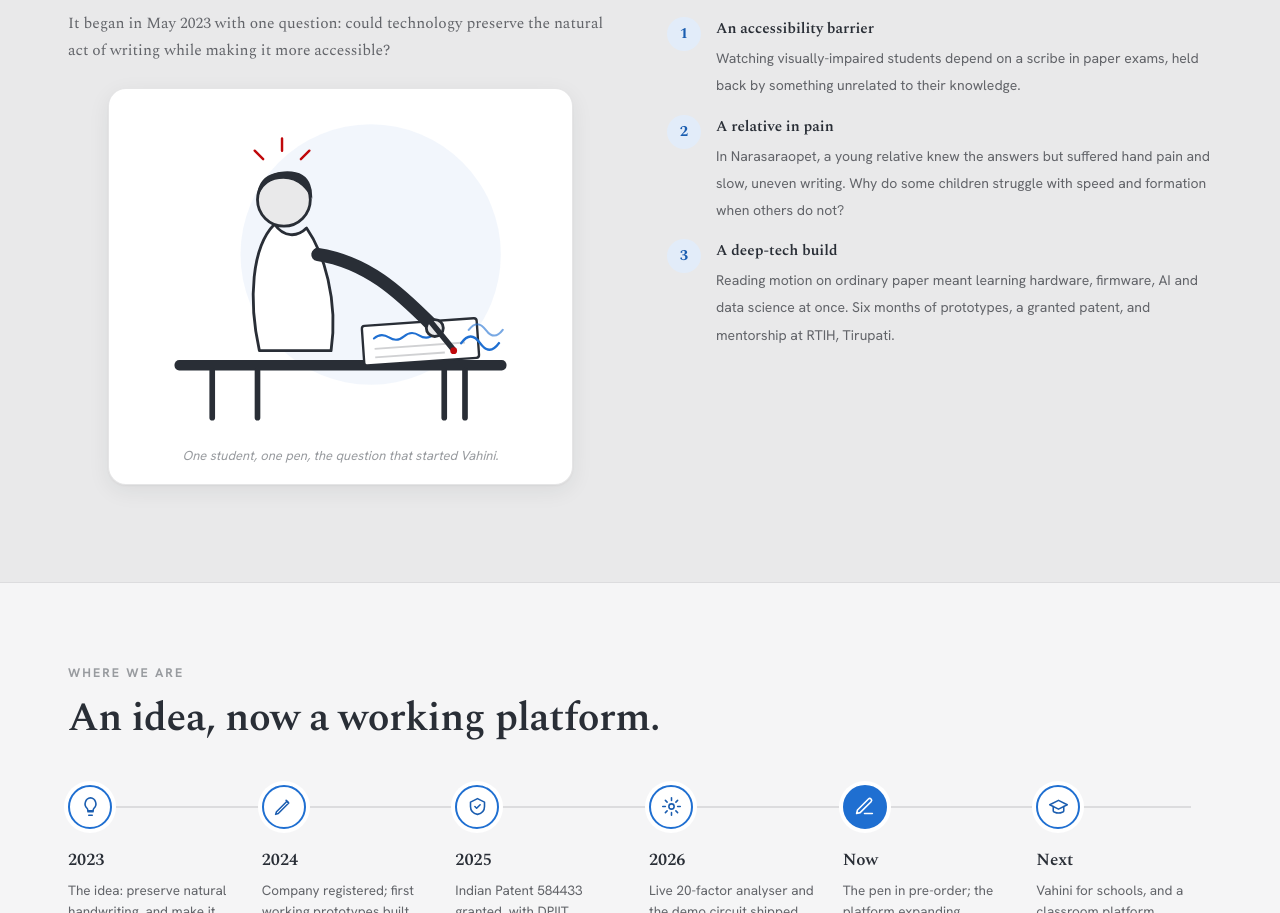
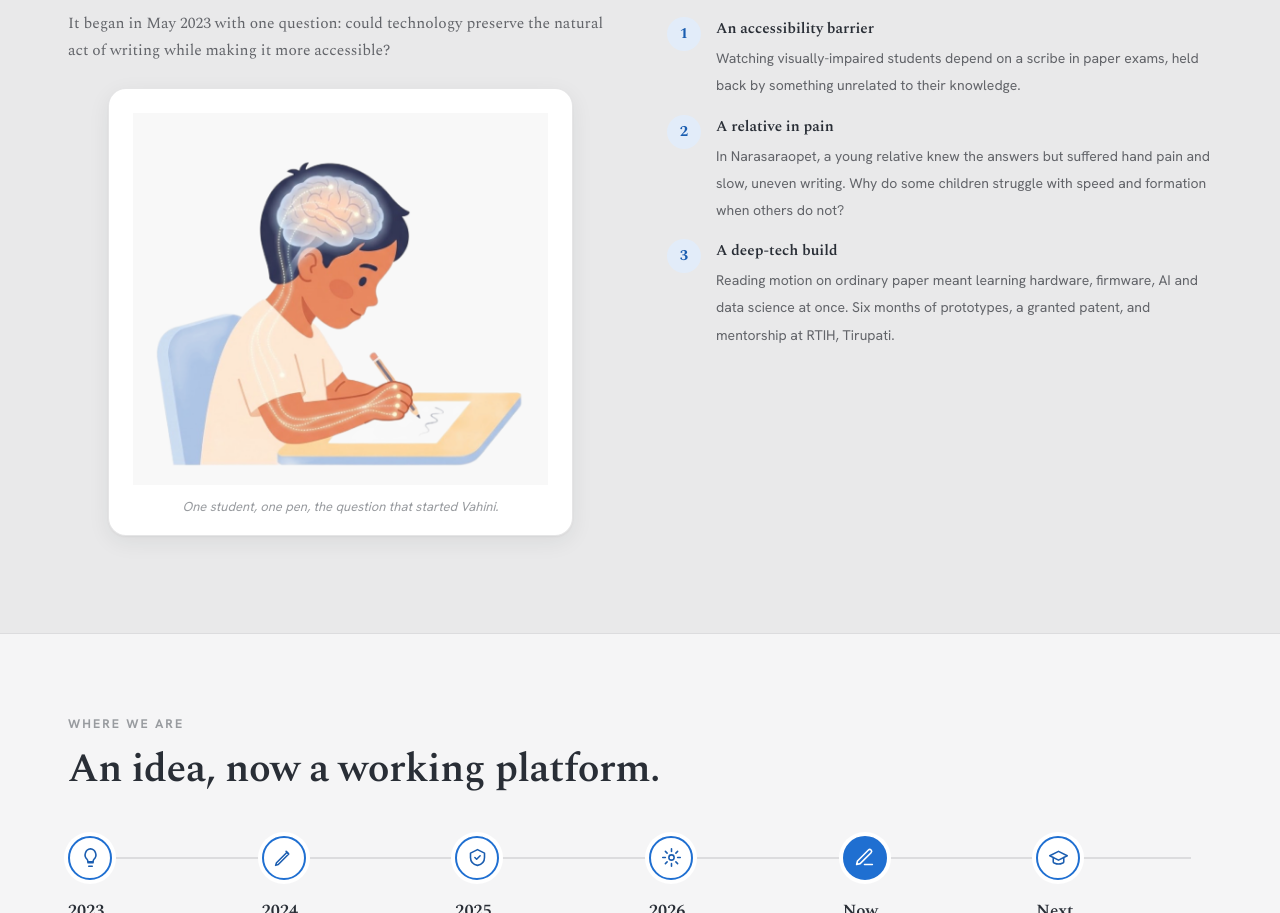
Before and after one commit to vahinitech/vahini-web, a website: page site/about.html in a window 1280 px wide. Shown: the part 2175-3088 px from the top of the page. Drawn offline with nearby package versions, Linux system fonts and the light colour scheme.

Commit message:
feat: use the uploaded illustration for the about page's origin artwork (#21)
Replaces the hand-drawn SVG in the "How it started" section (brain/
neural-signal redraw from PR #19, which didn't land well) with the
actual illustration: moves child_image.png from the repo root into
site/assets/about-origin-brain.png and swaps the figure's <svg> for an
<img>. .origin__art's sizing rule now covers both svg and img so the
card layout is unaffected.

Co-authored-by: Claude <noreply@anthropic.com>

```diff
--- a/site/about.html
+++ b/site/about.html
@@ -77,7 +77,7 @@
 .omoment b{display:block; font-size:15px; color:var(--ink); font-family:var(--serif); font-weight:600; margin-bottom:3px;}
 .omoment span{font-size:14px; color:var(--muted); line-height:1.6;}
 .origin__art{margin-top:0; background:var(--surface); border:1px solid var(--rule); border-radius:var(--radius-lg); padding:24px 24px 18px; box-shadow:var(--shadow-1);}
-.origin__art svg{width:100%; height:auto; display:block;}
+.origin__art svg, .origin__art img{width:100%; height:auto; display:block;}
 .origin__cap{font-size:13px; color:var(--hint); margin-top:12px; text-align:center; font-style:italic;}
 @media (max-width:820px){ .origin__grid{grid-template-columns:1fr;} }
 
@@ -239,30 +239,8 @@
       <div class="origin__grid">
         <div class="origin__col1 reveal">
           <p class="origin__lead" style="margin-bottom:24px;">It began in May 2023 with one question: could technology preserve the natural act of writing while making it more accessible?</p>
-          <figure class="origin__art" aria-label="A young student leaning over a page, writing with the pen, with the motion signal rising from the nib">
-            <svg viewBox="0 0 440 340" role="img" aria-hidden="true">
-              <circle cx="252" cy="150" r="138" fill="var(--accent-soft)" opacity="0.45"/>
-              <rect x="44" y="262" width="352" height="11" rx="5" fill="var(--ink)"/>
-              <path d="M84 273 v50 M132 273 v50 M352 273 v50 M330 273 v50" stroke="var(--ink)" stroke-width="6" stroke-linecap="round"/>
-              <g transform="rotate(-4 300 246)">
-                <rect x="244" y="222" width="122" height="42" rx="3" fill="#fff" stroke="var(--ink)" stroke-width="2.5"/>
-                <path d="M256 236 q8 -6 16 0 t16 0 t16 0 t16 0" fill="none" stroke="var(--accent)" stroke-width="2.2" stroke-linecap="round"/>
-                <line x1="256" y1="247" x2="352" y2="247" stroke="var(--rule-2)" stroke-width="2"/>
-                <line x1="256" y1="256" x2="330" y2="256" stroke="var(--rule-2)" stroke-width="2"/>
-              </g>
-              <g stroke="var(--hot)" stroke-width="2.6" stroke-linecap="round"><path d="M158 40 v-13 M138 49 l-9 -9 M178 49 l9 -9"/></g>
-              <path d="M150 118 C126 142 122 198 134 252 L210 252 C218 198 202 148 184 122 C174 132 160 132 150 118 Z" fill="#fff" stroke="var(--ink)" stroke-width="3" stroke-linejoin="round"/>
-              <path d="M196 150 C248 158 282 190 316 224" fill="none" stroke="var(--ink)" stroke-width="14" stroke-linecap="round"/>
-              <circle cx="160" cy="92" r="28" fill="var(--ivory)" stroke="var(--ink)" stroke-width="3"/>
-              <path d="M132 95 q-3 -31 28 -33 q31 -2 30 29 q-3 -6 -8 -11 q-11 -12 -27 -10 q-18 2 -23 22 z" fill="var(--ink)"/>
-              <circle cx="320" cy="228" r="9" fill="var(--ivory)" stroke="var(--ink)" stroke-width="3"/>
-              <line x1="308" y1="212" x2="339" y2="250" stroke="var(--ink)" stroke-width="6" stroke-linecap="round"/>
-              <circle cx="340" cy="252" r="3.6" fill="var(--hot)"/>
-              <g fill="none" stroke="var(--accent)" stroke-linecap="round">
-                <path d="M348 244 q10 -14 20 0 t20 0" stroke-width="2.6"/>
-                <path d="M356 230 q9 -12 18 0 t18 0" stroke-width="2.2" opacity="0.6"/>
-              </g>
-            </svg>
+          <figure class="origin__art">
+            <img src="assets/about-origin-brain.png" width="451" height="404" alt="A young student leaning over a page, writing with the pen, with a glowing brain above and a neural signal tracing down through the body to the writing hand" loading="lazy">
             <figcaption class="origin__cap">One student, one pen, the question that started Vahini.</figcaption>
           </figure>
         </div>
```
Also changed, not shown: site/assets/about-origin-brain.png (renamed from child_image.png).
